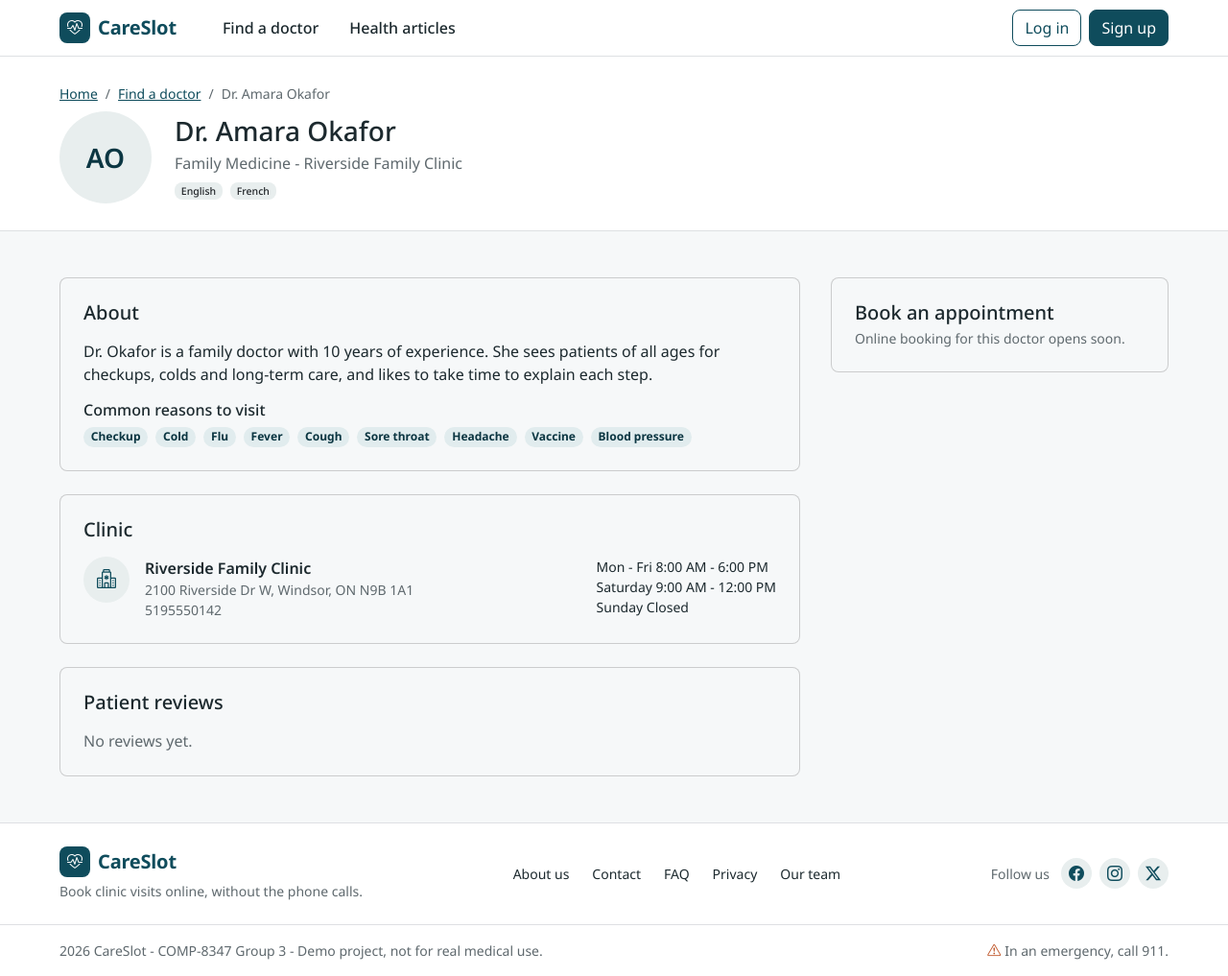
After one commit to ncollum/careslot, a Django app: page /doctors/1/ in a window 1280 px wide. The commit adds this page. Shown: the whole page at 96% size. Run offline with Django 5.2, Linux system fonts and the light colour scheme; data comes from the database, SQL or seed files in the repository.

Commit message:
Add doctor detail page

```diff
--- a/doctors/models.py
+++ b/doctors/models.py
@@ -1,4 +1,5 @@
 from django.db import models
+from django.urls import reverse
 
 
 class Clinic(models.Model):
@@ -26,6 +27,9 @@ class Specialty(models.Model):
   def __str__(self):
     return self.name
 
+  def keyword_list(self):
+    return [word.strip() for word in self.keywords.split(',') if word.strip()]
+
 
 class Language(models.Model):
   name = models.CharField(max_length=50, unique=True)
@@ -51,6 +55,9 @@ class Doctor(models.Model):
   def __str__(self):
     return f'Dr. {self.name}'
 
+  def get_absolute_url(self):
+    return reverse('doctors:doctor_detail', args=[self.pk])
+
   @property
   def initials(self):
     return ''.join(word[0] for word in self.name.split())[:2]
--- /dev/null
+++ b/doctors/templates/doctors/doctor_detail.html
@@ -0,0 +1,91 @@
+{% extends "base.html" %}
+
+{% block title %}{{ doctor }}{% endblock %}
+
+{% block page_header %}
+  <header class="cs-page-header">
+    <div class="container">
+      <nav aria-label="breadcrumb">
+        <ol class="breadcrumb">
+          <li class="breadcrumb-item"><a href="{% url 'core:home' %}">Home</a></li>
+          <li class="breadcrumb-item"><a href="{% url 'doctors:doctor_list' %}">Find a doctor</a></li>
+          <li class="breadcrumb-item active" aria-current="page">{{ doctor }}</li>
+        </ol>
+      </nav>
+      <div class="d-flex flex-column flex-sm-row align-items-sm-center gap-3 gap-md-4">
+        <span class="cs-avatar cs-avatar-xl">
+          {% if doctor.photo %}
+            <img src="{{ doctor.photo.url }}" alt="">
+          {% else %}
+            {{ doctor.initials }}
+          {% endif %}
+        </span>
+        <div class="d-flex flex-column gap-2">
+          <div>
+            <h1 class="h3 mb-1">{{ doctor }}</h1>
+            <p class="text-body-secondary mb-0">{{ doctor.specialty }} - {{ doctor.clinic }}</p>
+          </div>
+          <div class="d-flex flex-wrap gap-2 small">
+            {% for language in doctor.languages.all %}
+              <span class="badge bg-tint text-body fw-medium">{{ language }}</span>
+            {% endfor %}
+          </div>
+        </div>
+      </div>
+    </div>
+  </header>
+{% endblock %}
+
+{% block content %}
+  <div class="cs-layout-aside">
+    <div class="d-flex flex-column gap-4">
+      <section class="card" aria-labelledby="about-title">
+        <div class="card-body p-4">
+          <h2 class="h5 mb-3" id="about-title">About</h2>
+          {% if doctor.bio %}
+            <p class="mb-3">{{ doctor.bio }}</p>
+          {% endif %}
+          <h3 class="h6 mb-2">Common reasons to visit</h3>
+          <div class="d-flex flex-wrap gap-2">
+            {% for keyword in doctor.specialty.keyword_list %}
+              <span class="badge rounded-pill bg-primary-subtle text-primary-emphasis">{{ keyword|capfirst }}</span>
+            {% endfor %}
+          </div>
+        </div>
+      </section>
+
+      <section class="card" aria-labelledby="clinic-title">
+        <div class="card-body p-4">
+          <h2 class="h5 mb-3" id="clinic-title">Clinic</h2>
+          <div class="d-flex flex-column flex-md-row gap-4">
+            <div class="d-flex gap-3 flex-grow-1">
+              <span class="cs-icon-circle"><i class="bi bi-hospital" aria-hidden="true"></i></span>
+              <div>
+                <div class="fw-semibold">{{ doctor.clinic }}</div>
+                <div class="small text-body-secondary">{{ doctor.clinic.address }}</div>
+                <div class="small text-body-secondary">{{ doctor.clinic.phone }}</div>
+              </div>
+            </div>
+            <div class="small flex-shrink-0">{{ doctor.clinic.opening_hours|linebreaksbr }}</div>
+          </div>
+        </div>
+      </section>
+
+      <section class="card" id="reviews" aria-labelledby="reviews-title">
+        <div class="card-body p-4">
+          <h2 class="h5 mb-3" id="reviews-title">Patient reviews</h2>
+          <p class="text-body-secondary mb-0">No reviews yet.</p>
+        </div>
+      </section>
+    </div>
+
+    <aside class="cs-sticky-lg" id="book">
+      <section class="card" aria-labelledby="book-title">
+        <div class="card-body p-4">
+          <h2 class="h5 mb-1" id="book-title">Book an appointment</h2>
+          <p class="small text-body-secondary mb-0">Online booking for this doctor opens soon.</p>
+        </div>
+      </section>
+    </aside>
+  </div>
+{% endblock %}
--- a/doctors/urls.py
+++ b/doctors/urls.py
@@ -6,4 +6,5 @@ app_name = 'doctors'
 
 urlpatterns = [
   path('', views.DoctorListView.as_view(), name='doctor_list'),
+  path('<int:pk>/', views.DoctorDetailView.as_view(), name='doctor_detail'),
 ]
--- a/doctors/views.py
+++ b/doctors/views.py
@@ -1,8 +1,5 @@
-from django.shortcuts import render
-
-# Create your views here.
 from django.db.models import Q
-from django.views.generic import ListView
+from django.views.generic import DetailView, ListView
 
 from .forms import DoctorFilterForm, DoctorSearchForm
 from .models import Doctor
@@ -57,3 +54,17 @@ class DoctorListView(ListView):
     query.pop('page', None)
     context['query_string'] = query.urlencode()
     return context
+
+
+class DoctorDetailView(DetailView):
+  model = Doctor
+
+  def get_queryset(self):
+    return Doctor.objects.select_related('specialty', 'clinic').prefetch_related('languages')
+
+  def get(self, request, *args, **kwargs):
+    response = super().get(request, *args, **kwargs)
+    # Newest first, no repeats, at most 5
+    recent = [pk for pk in request.session.get('recent_doctors', []) if pk != self.object.pk]
+    request.session['recent_doctors'] = [self.object.pk] + recent[:4]
+    return response
--- a/static/css/careslot.css
+++ b/static/css/careslot.css
@@ -230,3 +230,37 @@
   font-size: 1.75rem;
   margin-bottom: 1rem;
 }
+
+
+.bg-tint {
+  background-color: var(--cs-tint) !important;
+}
+
+.cs-card-link {
+  transition: border-color .15s ease, box-shadow .15s ease;
+}
+
+.cs-card-link:hover {
+  border-color: var(--bs-primary-border-subtle);
+  box-shadow: 0 .5rem 1.25rem rgba(15, 76, 92, .1);
+}
+
+.cs-avatar-xl {
+  width: 6rem;
+  height: 6rem;
+  font-size: 1.75rem;
+}
+
+/* Content on the left and a side column on the right. Stacks on small screens. */
+.cs-layout-aside {
+  display: grid;
+  gap: 1.5rem;
+  align-items: start;
+}
+
+@media (min-width: 992px) {
+  .cs-layout-aside {
+    grid-template-columns: minmax(0, 1fr) 22rem;
+    gap: 2rem;
+  }
+}
```
